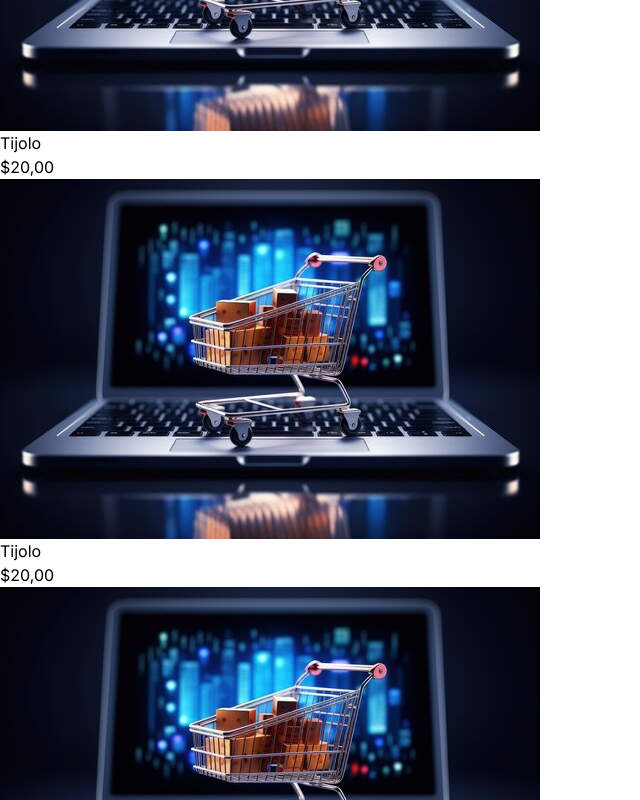
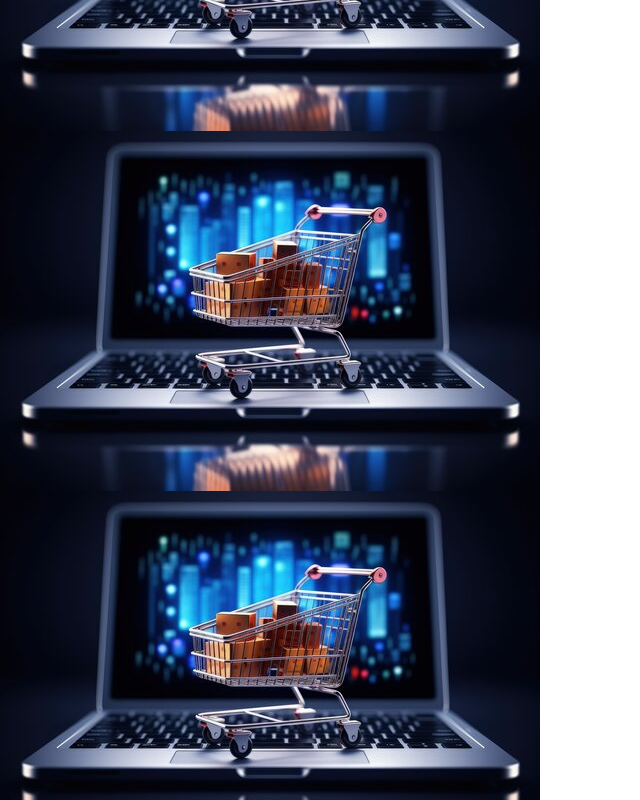
Before and after one commit to Mikaelpro1010/App_E-Commerce, a Next.js app in the folder app_e-commerce/: page /pages/landingPage in a window 1280 px wide. Shown: the part 2760-3560 px from the top of the page, without its empty margins (0-640 px from the left). Built offline with nearby package versions, Linux system fonts and the light colour scheme.

Commit message:
criando componente de card do site

```diff
--- a/app_e-commerce/src/app/components/Card.tsx
+++ b/app_e-commerce/src/app/components/Card.tsx
@@ -1,11 +1,11 @@
 import React from 'react';
 
-const Card = () => {
+const Card = ({name, preco}) => {
   return (
     <div className="card bg-gray rounded-lg shadow-md hover:shadow-xl transition duration-300 cursor-pointer">
         <img className="card--image mt-4 rounded-lg" src="/Ecommerce.png" />
-      <h2 className="card--name text-2xl font-bold text-gray-800 mt-2 p-3">Tijolo</h2>
-      <span className="card--details text-gray-500 p-3">$20,00</span>
+      <h3 className="card--name text-2xl font-bold text-gray-800 mt-2 p-3">{name}</h3>
+      <span className="card--details text-gray-500 p-3">{preco}</span>
     </div>
   );
 };
```
